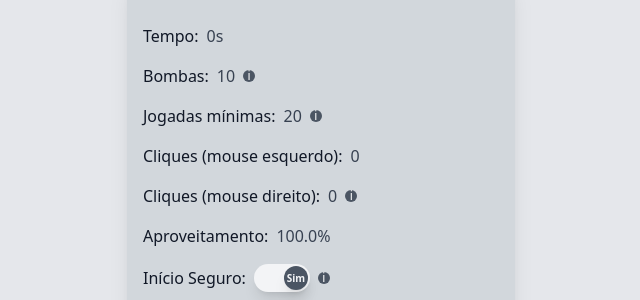
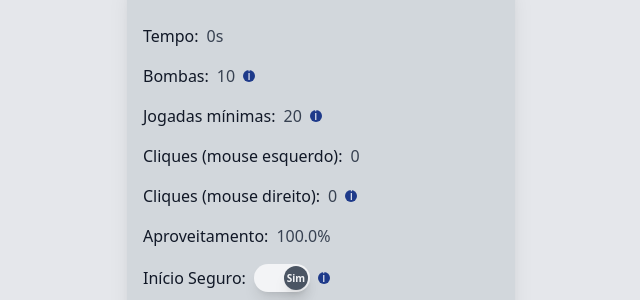
Before and after one commit to igorssc/minesweeper, a Vue app: page / in a window 1280 px wide. Shown: the part 500-800 px from the top of the page, without its empty margins (319-959 px from the left). Built offline with nearby package versions, Linux system fonts and the light colour scheme; some icons are missing; a web font is replaced by a local one.

Commit message:
refactor: change tooltip colors

```diff
--- a/src/components/InformationIcon.vue
+++ b/src/components/InformationIcon.vue
@@ -1,6 +1,6 @@
 <template>
   <div
-    class="flex justify-center items-center w-3 h-3 text-xs rounded-full bg-gray-600 text-white cursor-pointer"
+    class="flex justify-center items-center w-3 h-3 text-xs rounded-full bg-blue-900 dark:bg-cyan-900 text-white cursor-pointer"
   >
     i
   </div>
--- a/src/components/TooltipComponent.vue
+++ b/src/components/TooltipComponent.vue
@@ -76,7 +76,7 @@ watch(isHovered, (newVal) => {
         v-if="showTooltip"
         :class="
           twMerge(
-            'absolute z-20 bottom-6 w-max max-w-60 p-2 text-xs bg-gray-800 dark:bg-zinc-600 text-white rounded shadow-lg',
+            'absolute z-20 bottom-6 w-max max-w-56 p-2 text-xs bg-blue-900 dark:bg-cyan-900 text-white rounded shadow-lg',
             isButton && 'bottom-14'
           )
         "
@@ -84,7 +84,7 @@ watch(isHovered, (newVal) => {
         @mouseleave="autoHide ? hideTooltipImmediately() : hideTooltipWithDelay"
       >
         <div
-          class="absolute -bottom-2 z-10 left-1/2 rounded transform -translate-x-1/2 w-5 h-5 bg-gray-800 dark:bg-zinc-600 rotate-90"
+          class="absolute -bottom-2 z-10 left-1/2 rounded transform -translate-x-1/2 w-5 h-5 bg-blue-900 dark:bg-cyan-900 rotate-90"
         ></div>
         <span class="relative z-20">
           <slot name="information" />
```
